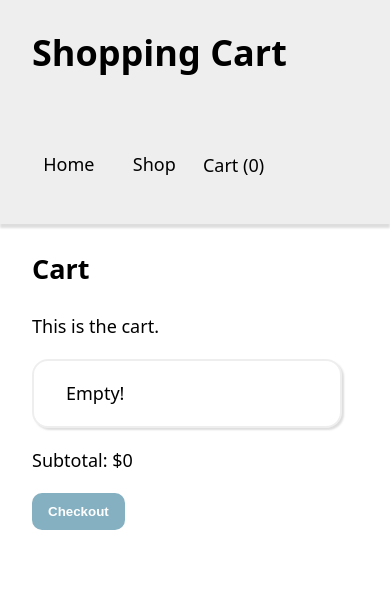
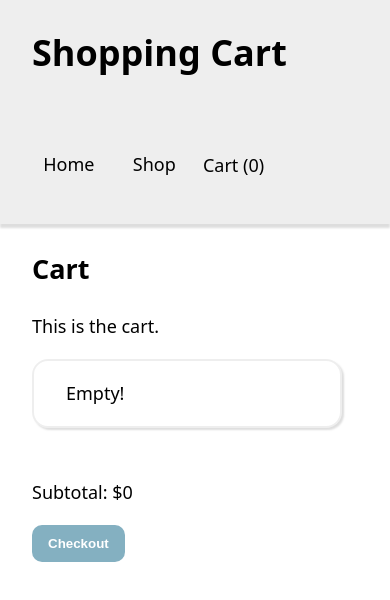
Before and after one commit to cobbland/shopping-cart, a React (Vite) app: page /cart in a window 390 px wide. Shown: the top 600 px of the page. Built offline with nearby package versions, Linux system fonts and the light colour scheme.

Commit message:
Add responsive styles

```diff
--- a/src/App.jsx
+++ b/src/App.jsx
@@ -14,7 +14,6 @@ const Header = styled.header`
 
 const Main = styled.main`
   padding: 0 2rem 2rem;
-  margin-inline: auto;
 `;
 
 export default function App() {
--- a/src/components/Cart.jsx
+++ b/src/components/Cart.jsx
@@ -1,5 +1,11 @@
 import { useOutletContext } from "react-router-dom";
 import styled from "styled-components";
+
+const FlexDiv = styled.div`
+    display: flex;
+    gap: 2rem;
+    flex-wrap: wrap;
+`;
 
 const CartItems = styled.div`
     display: flex;
@@ -23,6 +29,12 @@ const Item = styled.div`
     &:nth-last-of-type(1) {
         border-bottom: none;
     }
+
+    @media (width < 700px) {
+        grid-template-columns: 1fr;
+        grid-template-rows: 1fr 1fr 1fr;
+        gap: 0.5rem;
+    }
 `;
 
 const Image = styled.img`
@@ -38,6 +50,10 @@ const Title = styled.div`
 const Buttons = styled.div`
     padding: 0.2rem;
     justify-self: end;
+
+    @media (width < 700px) {
+        justify-self: center;
+    }
 `;
 
 const Button = styled.button`
@@ -94,6 +110,7 @@ export default function Cart() {
         <div>
             <h2>Cart</h2>
             <p>This is the cart.</p>
+            <FlexDiv>
                 <CartItems>
                     {cartContents.length > 0 ? cartContents.map((item) => (
                         <Item key={item.key}>
@@ -108,8 +125,11 @@ export default function Cart() {
                         </Item>
                     )) : <p>Empty!</p>}
                 </CartItems>
+                <div>
                     <p>Subtotal: ${cartTotal}</p>
                     <Checkout>Checkout</Checkout>
                 </div>
+            </FlexDiv>
+        </div>
     )
 }
--- a/src/main.css
+++ b/src/main.css
@@ -19,8 +19,3 @@ svg {
     max-width: 100%;
     display: block;
 }
-
-/* a:link,
-a:visited {
-    text-decoration: none;
-} */
```
Lines whose indentation alone changed are shown as unchanged.
